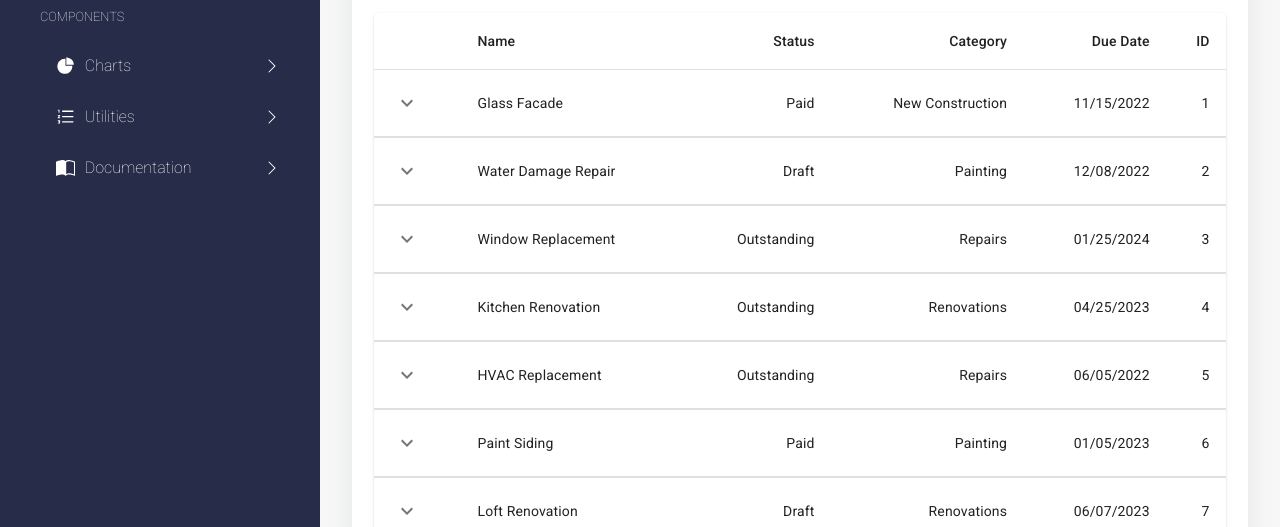
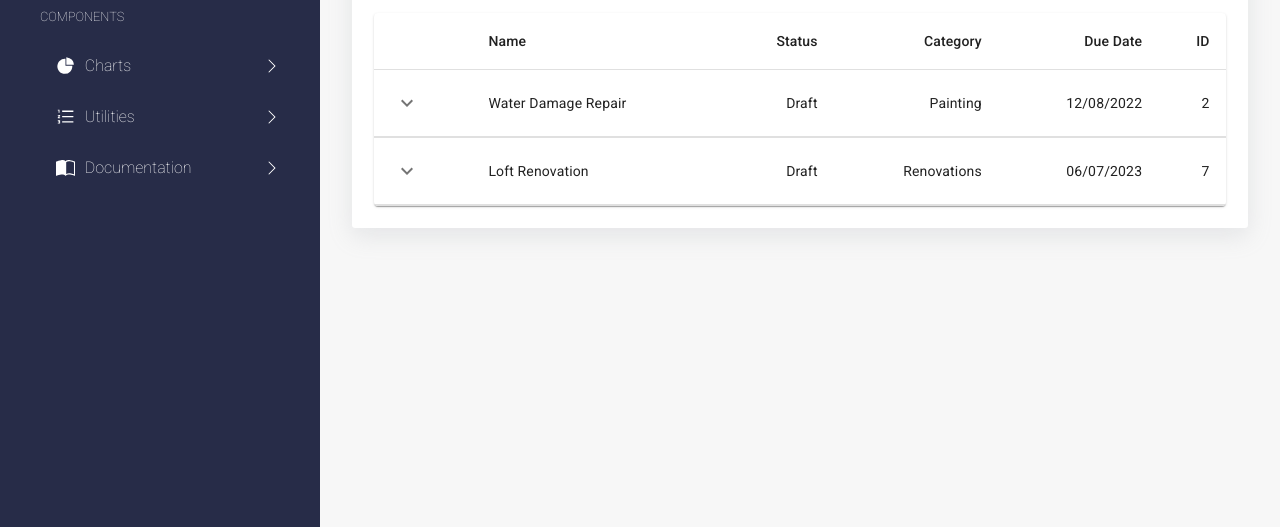
Before and after one commit to tylercorbett/bidsight, a React (Create React App) app: page / in a window 1280 px wide. Shown: the part 235-762 px from the top of the page. Built offline with nearby package versions, Linux system fonts and the light colour scheme.

Commit message:
filter by status funcitonality

```diff
--- a/src/components/InvoiceDashboard/InvoiceDashboard.tsx
+++ b/src/components/InvoiceDashboard/InvoiceDashboard.tsx
@@ -1,6 +1,7 @@
 import { Button } from '@mui/material';
 import React, { useState } from 'react';
 import { Invoice } from '../../types/invoice';
+import { filterObjectsByStatus } from '../../utils/filterInvoices';
 import AddInvoiceModal from '../AddInvoiceModal/AddInvoiceModal';
 import InvoiceFilters from '../InvoiceFilters/InvoiceFilters';
 import InvoiceTable from '../InvoiceTable/InvoiceTable';
@@ -44,8 +45,8 @@ const rows = [
   createData('HVAC Replacement', 'Outstanding', 'Repairs', '06/05/2022', 5),
   createData('Paint Siding', 'Paid', 'Painting', '01/05/2023', 6),
   createData('Loft Renovation', 'Draft', 'Renovations', '06/07/2023', 7),
-  createData('HVAC Replacement', 'Paid', 'Repairs', '03/05/2023', 8),
-  createData('HVAC Replacement', 'Paid', 'Repairs', '09/12/2023', 9),
+  createData('Fix sinkt', 'Paid', 'Repairs', '03/05/2023', 8),
+  createData('Fix door', 'Paid', 'Repairs', '09/12/2023', 9),
 ];
 
 
@@ -57,6 +58,11 @@ const InvoiceDashboard: React.FC = () => {
     console.log('invoice submitted with ', invoice);
     setIsModalOpen(false);
   };
+
+  const filteredInvoices = filterObjectsByStatus(invoices, 'Draft');
+
+  console.log(invoices, 'all');
+  console.log(filteredInvoices, 'filtered');
 
   return (
     <section className="InvoiceDashboard">
@@ -71,7 +77,7 @@ const InvoiceDashboard: React.FC = () => {
       <InvoiceFilters />
       <section className='table-container'>
         <InvoiceTable
-          rows={invoices}
+          rows={filteredInvoices}
         />
       </section>
       <AddInvoiceModal
--- /dev/null
+++ b/src/utils/filterInvoices.ts
@@ -0,0 +1,3 @@
+export function filterObjectsByStatus(objects: any[], status: string): any[] {
+  return objects.filter((obj) => obj.status === status);
+}
```
